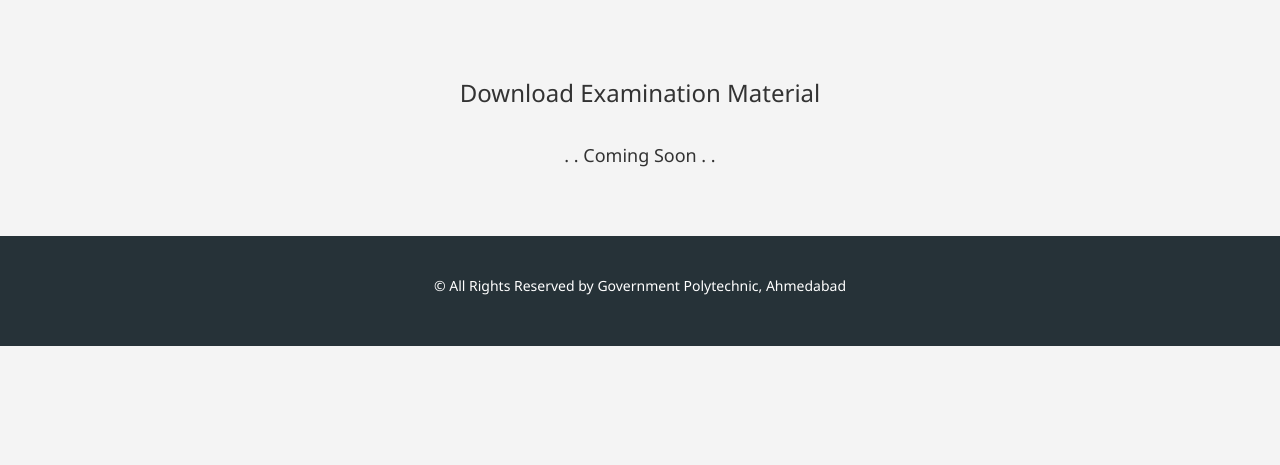
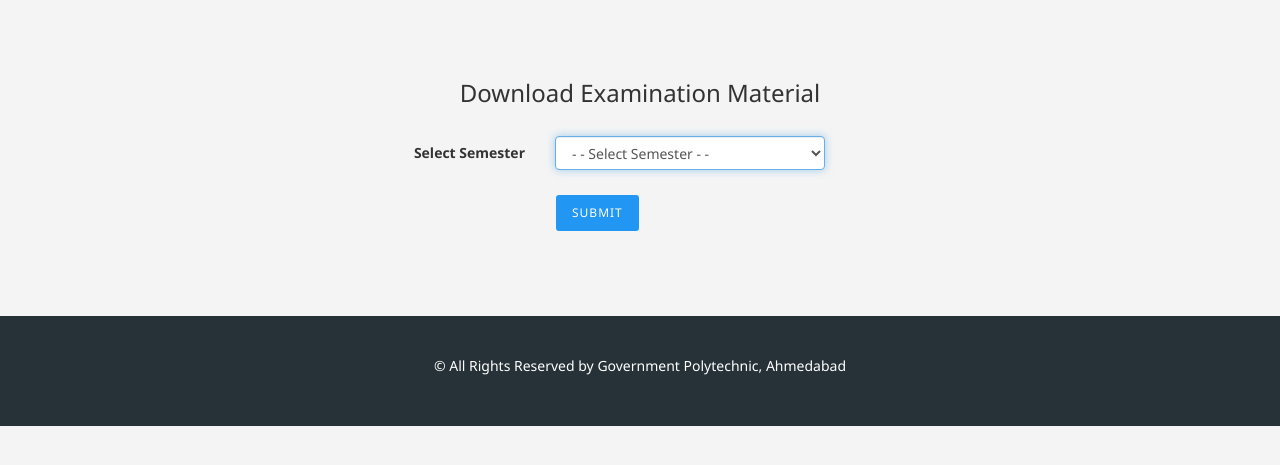
Before and after one commit to gunjanpanara/Online-Mid-Semester-Examination, a PHP site: page /studystore.php in a window 1280 px wide. Shown: the part 151-616 px from the top of the page. Run offline with PHP 8.4, Linux system fonts and the light colour scheme.

Commit message:
try for studystore & other small changes

```diff
--- a/admin/register.php
+++ b/admin/register.php
@@ -148,7 +148,6 @@ if(isset($_REQUEST['submit']))
                         </div>
                     </div>
 
-
                     <div class="form-group">
                         <label for="selectBranch" class="control-label col-md-3">Branch* </label>
                         <div class="col-md-5">
--- a/exam_frame.php
+++ b/exam_frame.php
@@ -129,10 +129,6 @@ if(!isset($_SESSION['current_que']) || empty($_SESSION['current_que'])){
 				<button type="" id="next_button" onclick="getNextQue(); return false;" class="btn btn-primary">Next<i class="fa fa-fw fa-arrow-right"></i></button>
 				<?php } ?>
 
-				<?php if($_SESSION['current_que'] == 30){ ?>
-				<a href="result_count.php" id="endExamBtn" class="btn btn-warning">End-Exam<i class="fa fa-fw"></i></a>
-				<?php } ?>
-
 			</div>
 
 		</div>
--- a/register.php
+++ b/register.php
@@ -99,7 +99,7 @@ if(isset($_REQUEST['submit']))
 				<h3 class="text-center">Student Registration</h3>
 				<?php
 				if($_GLOBALS['message']) {
-					echo "<div class=\"message text-center col-md-8 co.l-md-offset-2 alert alert-danger\">".$_GLOBALS['message']."</div>";
+					echo "<div class=\"message text-center col-md-8 col-md-offset-2 alert alert-danger\">".$_GLOBALS['message']."</div>";
 				}
 				if(!@$res||!@$res1)
 			$_GLOBALS['message']=mysql_error();
--- a/studystore.php
+++ b/studystore.php
@@ -12,7 +12,30 @@
     	<div class="row">
     		<div class="col-md-12">
 				<h3 class="text-center">Download Examination Material</h3><br>
-				<h4 class="text-center">. . Coming Soon . .</h4>
+
+                <form class="form-horizontal" role="form" action="download.php" method="POST">
+
+                <div class="form-group">
+                    <label class="control-label col-md-3 col-md-offset-2">Select Semester</label>
+                    <div class="col-md-3">
+                        <select class="form-control" autofocus required>
+                            <option value="">- - Select Semester - -</option>
+                            <option value="sem1">Semester - 1</option>
+                            <option value="sem2">Semester - 2</option>
+                            <option value="sem3">Semester - 3</option>
+                            <option value="sem4">Semester - 4</option>
+                            <option value="sem5">Semester - 5</option>
+                            <option value="sem6">Semester - 6</option>
+                        </select>
+                    </div>
+                </div>
+
+                <div class="form-group">
+                    <div class="col-md-2 col-md-offset-5">
+                            <button type="submit" class="btn btn-primary" name="submit">Submit</button>
+                        </div>
+                    </div>
+                </form>
     		</div>
     	</div>
     </div>
```
Also changed, not shown: admin/studystore.php (+19 -3 lines), download.php (added, +25 -0 lines), examination.php (+3 -5 lines), 1 other file. Lines whose indentation alone changed are shown as unchanged.
